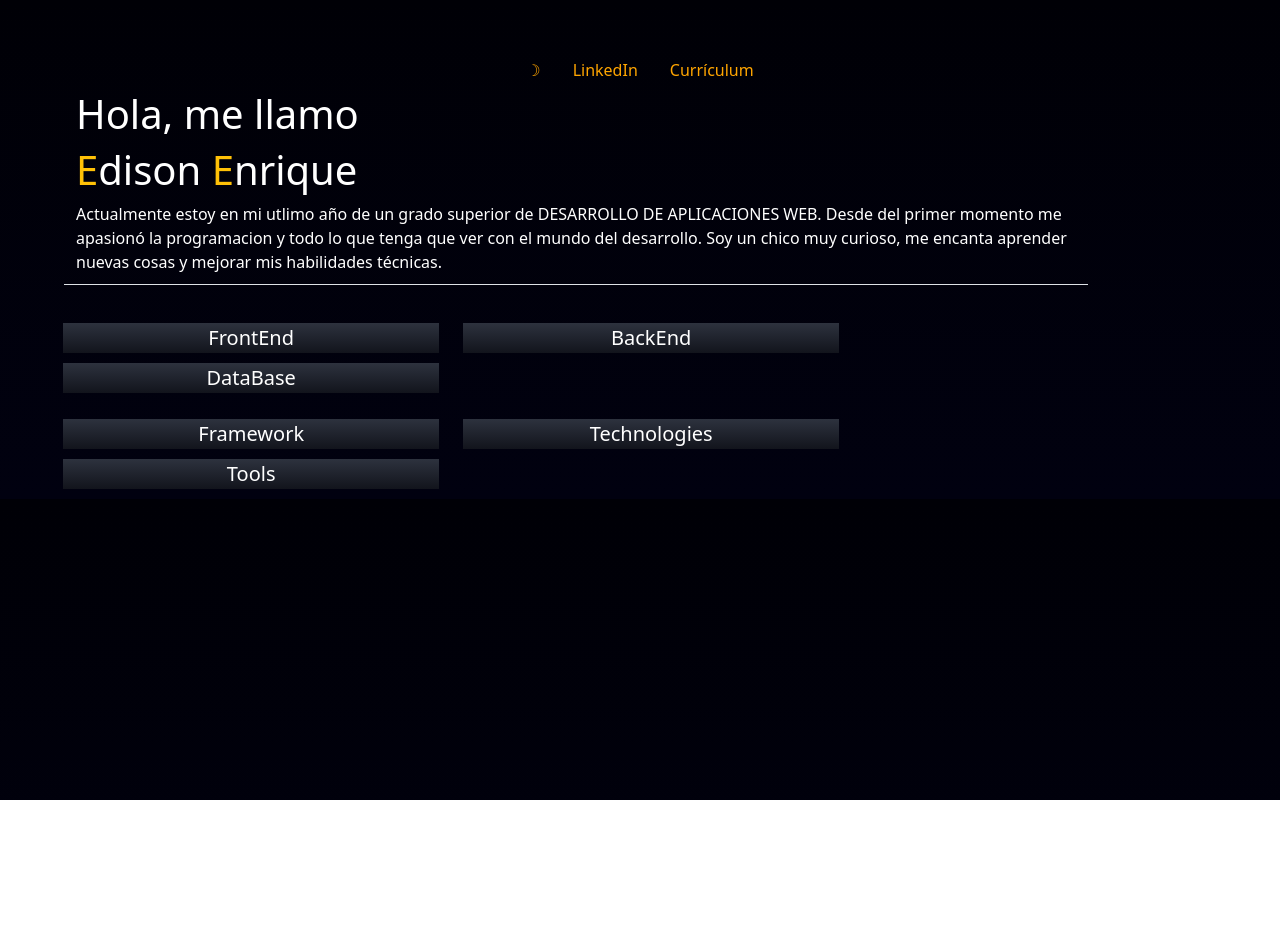
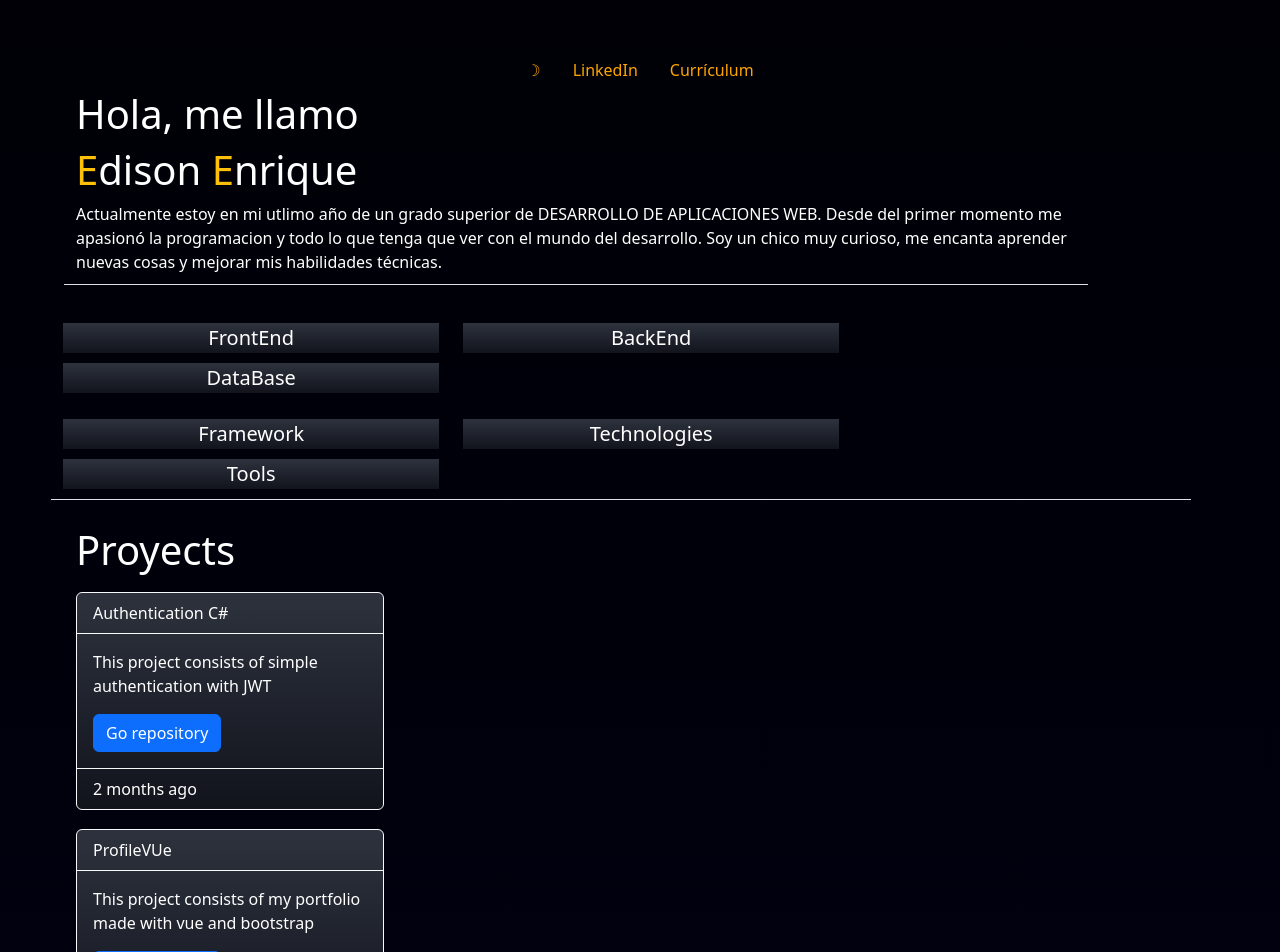
Before and after one commit to Edison-E/ProfileVue, a Vue app: page / in a window 1280 px wide. Shown: the top 952 px of the page. Before the commit the page ends 800 px from the top, so only its background shows below. Built offline with nearby package versions, Linux system fonts and the light colour scheme.

Commit message:
New proyect component

```diff
--- a/src/components/contentComponent.vue
+++ b/src/components/contentComponent.vue
@@ -2,13 +2,15 @@
 import profileComponent from './profileComponent.vue'
 import sidebarComponent from './sidebarComponent.vue'
 import skillComponent from './skillComponent.vue'
+import proyectComponent from './proyectComponent.vue'
 
 export default {
     name: "contentComponent",
     components: {
         skillComponent,
         sidebarComponent,
-        profileComponent
+        profileComponent,
+        proyectComponent
     }
 }
 </script>
@@ -16,4 +18,5 @@ export default {
     <sidebarComponent></sidebarComponent>
     <profileComponent></profileComponent>
     <skillComponent></skillComponent>
+    <proyectComponent></proyectComponent>
 </template>
--- /dev/null
+++ b/src/components/proyectComponent.vue
@@ -0,0 +1,47 @@
+<script>
+export default {
+    name: "proyectComponent",
+    data() {
+        return {
+            proyect: {
+                "Authentication C#": ["This project consists of simple authentication with JWT", "2 months ago", "https://github.com/Edison-E/AuthenticationBack"],
+                "ProfileVUe": ["This project consists of my portfolio made with vue and bootstrap", "Now", "https://github.com/Edison-E/ProfileVue"],
+            }
+        }
+    }
+}
+</script>
+<template>
+    <div class="container-sm border-bottom proyectContainer">
+        <h1>Proyects</h1>
+
+        <div v-for="(value, proyect) in proyect" :key="proyect" class="card border-light">
+            <div class="card-header border-light">{{ proyect }}</div>
+            <div class="card-body">
+                <p class="card-text">{{ value[0] }}</p>
+                <a :href="value[2]" class="btn btn-primary">Go repository</a>
+            </div>
+            <div class="card-footer border-light"> {{ value[1] }}</div>
+        </div>
+    </div>
+
+</template>
+<style scoped>
+.proyectContainer {
+    width: 50%;
+    margin-left: 5%;
+    padding-bottom: 10px;
+    margin-bottom: 20px;
+}
+
+.card {
+    margin-top: 3%;
+    width: 50%;
+    background: linear-gradient(to bottom, rgb(45, 50, 62), rgb(18, 20, 28));
+    color: white;
+}
+
+.card-footer {
+    color: white;
+}
+</style>
--- a/src/components/skillComponent.vue
+++ b/src/components/skillComponent.vue
@@ -50,7 +50,7 @@ export default {
 }
 </script>
 <template>
-    <div class="container text-center">
+    <div class="container border-bottom text-center">
         <!--Lenguaje-->
         <div class="row container-lenguaje">
             <div v-for="(skills, category) in skill" :key="category" class="col-md-4">
@@ -103,6 +103,7 @@ export default {
 .container {
     margin-top: 3%;
     margin-left: 4%;
+    margin-bottom: 2%;
 }
 
 .skill-card {
```
